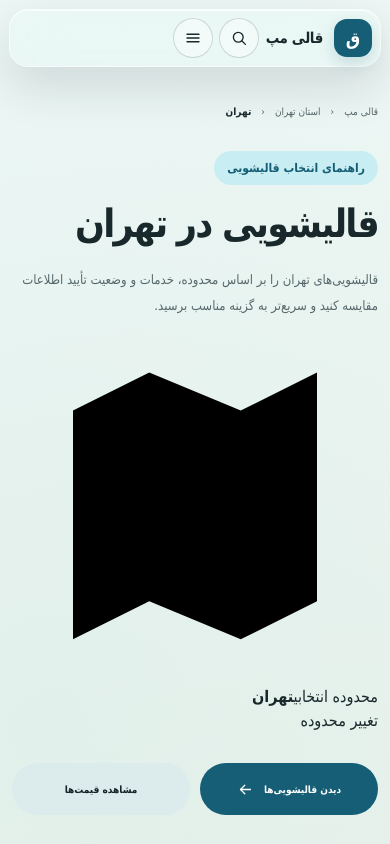
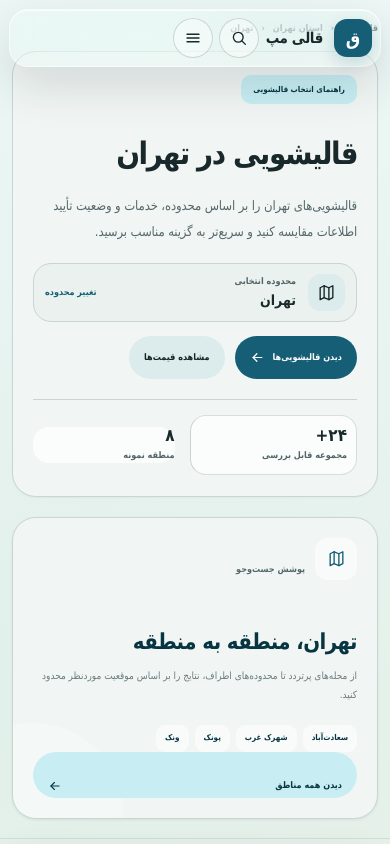
Before and after one commit to HoseinPirhadi/nextjs-boilerplate, a Next.js app: page / in a window 390 px wide. Shown: the top 844 px of the page. Built offline with nearby package versions, Linux system fonts and the light colour scheme; a web font is replaced by a local one.

Commit message:
style: apply Material 3 hero visual system

```diff
--- a/app/header-glass.css
+++ b/app/header-glass.css
@@ -67,3 +67,66 @@
   .m3-contact-icon{width:30px;height:30px;flex-basis:30px}
   .m3-filled-button{padding:0 13px}
 }
+
+
+/* Material 3 hero rebuild */
+.m3-hero{position:relative;padding:34px 0 30px;background:transparent!important}
+.m3-hero-orb{display:none!important}
+.m3-hero-inner{position:relative}
+.m3-breadcrumb{display:flex;align-items:center;gap:8px;margin-bottom:22px;color:var(--m3-on-surface-variant);font-size:11px;font-weight:700}
+.m3-breadcrumb a{color:inherit;text-decoration:none}
+.m3-breadcrumb strong{color:var(--m3-on-surface);font-weight:850}
+.m3-hero-layout{display:grid;grid-template-columns:minmax(0,1.35fr) minmax(290px,.65fr);gap:20px;align-items:stretch}
+.m3-hero-main{min-width:0;padding:34px 36px 30px;border-radius:28px;background:var(--m3-surface-container-low);border:1px solid var(--m3-outline-variant);box-shadow:0 1px 2px rgba(24,40,43,.04)}
+.m3-label-large{display:inline-flex;align-items:center;min-height:32px;padding:0 12px;border-radius:10px;background:var(--m3-primary-container);color:var(--m3-on-primary-container);font-size:10px;font-weight:850}
+.m3-hero-main h1{margin:17px 0 10px;color:var(--m3-on-surface);font-size:clamp(32px,4vw,54px);line-height:1.14;letter-spacing:-.045em;font-weight:900}
+.m3-hero-lead{max-width:680px;margin:0;color:var(--m3-on-surface-variant);font-size:14px;line-height:2;letter-spacing:-.01em}
+.m3-hero-location{display:flex;align-items:center;gap:12px;margin-top:25px;padding:12px 14px;border:1px solid var(--m3-outline-variant);border-radius:18px;background:var(--m3-surface-container);max-width:610px}
+.m3-hero-location-icon{width:42px;height:42px;display:grid;place-items:center;flex:0 0 42px;border-radius:13px;background:var(--m3-secondary-container);color:var(--m3-on-secondary-container)}
+.m3-hero-location-icon svg{width:19px;height:19px;fill:none;stroke:currentColor;stroke-width:1.7;stroke-linecap:round;stroke-linejoin:round}
+.m3-hero-location div{display:grid;gap:2px;flex:1;min-width:0}
+.m3-hero-location div span{font-size:9px;color:var(--m3-on-surface-variant);font-weight:750}
+.m3-hero-location div strong{font-size:14px;color:var(--m3-on-surface);font-weight:850}
+.m3-hero-location a{color:var(--m3-primary);font-size:9px;font-weight:850;text-decoration:none;white-space:nowrap}
+.m3-hero-actions{display:flex;align-items:center;gap:10px;margin-top:18px;flex-wrap:wrap}
+.m3-hero-primary,.m3-hero-secondary{min-height:46px;padding:0 19px;display:inline-flex;align-items:center;justify-content:center;gap:8px;border-radius:999px;font-size:10px;font-weight:850;text-decoration:none}
+.m3-hero-primary{background:var(--m3-primary);color:#fff;box-shadow:0 2px 5px rgba(21,94,117,.18)}
+.m3-hero-primary svg{width:15px;height:15px;fill:none;stroke:currentColor;stroke-width:1.9;stroke-linecap:round;stroke-linejoin:round}
+.m3-hero-secondary{border:1px solid var(--m3-outline);background:transparent;color:var(--m3-primary)}
+.m3-hero-stats{display:flex;align-items:center;gap:0;margin-top:27px;padding-top:18px;border-top:1px solid var(--m3-outline-variant)}
+.m3-hero-stats div{display:grid;gap:2px;min-width:135px;padding-inline-end:24px;margin-inline-end:24px;border-inline-end:1px solid var(--m3-outline-variant)}
+.m3-hero-stats div:last-child{border:0;margin:0;padding:0}
+.m3-hero-stats strong{font-size:20px;line-height:1;color:var(--m3-on-surface);font-weight:900}
+.m3-hero-stats span{font-size:9px;color:var(--m3-on-surface-variant);font-weight:700}
+.m3-hero-card{position:relative;display:flex;flex-direction:column;justify-content:flex-start;min-width:0;padding:25px 24px 22px;border-radius:28px;background:var(--m3-primary-container);color:var(--m3-on-primary-container);border:1px solid rgba(21,94,117,.12);box-shadow:none;overflow:hidden}
+.m3-hero-card::after{content:"";position:absolute;width:180px;height:180px;left:-70px;bottom:-85px;border-radius:50%;background:rgba(255,255,255,.2)}
+.m3-hero-card-top{display:flex;align-items:center;gap:10px}
+.m3-hero-card-icon{width:42px;height:42px;display:grid;place-items:center;border-radius:13px;background:rgba(255,255,255,.48)}
+.m3-hero-card-icon svg{width:19px;height:19px;fill:none;stroke:currentColor;stroke-width:1.7;stroke-linecap:round;stroke-linejoin:round}
+.m3-hero-card .m3-label-medium{font-size:9px;font-weight:850}
+.m3-hero-card>strong{margin-top:24px;font-size:22px;line-height:1.45;letter-spacing:-.025em}
+.m3-hero-card>p{margin:8px 0 0;font-size:10px;line-height:1.9;opacity:.86}
+.m3-hero-area-preview{position:relative;z-index:1;display:flex;flex-wrap:wrap;gap:6px;margin-top:21px}
+.m3-hero-area-preview span{min-height:27px;display:inline-flex;align-items:center;padding:0 9px;border-radius:9px;background:rgba(255,255,255,.55);font-size:8px;font-weight:800}
+.m3-hero-card>a{position:relative;z-index:1;display:inline-flex;align-items:center;gap:6px;margin-top:auto;padding-top:22px;color:inherit;font-size:9px;font-weight:900;text-decoration:none}
+.m3-hero-card>a svg{width:14px;height:14px;fill:none;stroke:currentColor;stroke-width:1.9;stroke-linecap:round;stroke-linejoin:round}
+@media(max-width:900px){
+  .m3-hero-layout{grid-template-columns:1fr}
+  .m3-hero-card{min-height:260px}
+}
+@media(max-width:640px){
+  .m3-hero{padding:22px 0 20px}
+  .m3-breadcrumb{margin-bottom:15px;font-size:9px}
+  .m3-hero-main{padding:23px 20px 21px;border-radius:24px}
+  .m3-label-large{font-size:8px;min-height:29px}
+  .m3-hero-main h1{font-size:31px;margin-top:14px}
+  .m3-hero-lead{font-size:11px;line-height:1.9}
+  .m3-hero-location{margin-top:18px;padding:10px 11px}
+  .m3-hero-location-icon{width:37px;height:37px;flex-basis:37px}
+  .m3-hero-actions{margin-top:14px}
+  .m3-hero-primary,.m3-hero-secondary{min-height:43px;padding:0 15px;font-size:9px}
+  .m3-hero-stats{margin-top:20px;padding-top:15px}
+  .m3-hero-stats div{min-width:0;flex:1;padding-inline-end:15px;margin-inline-end:15px}
+  .m3-hero-stats strong{font-size:17px}
+  .m3-hero-card{padding:20px;border-radius:24px;min-height:235px}
+}
```
